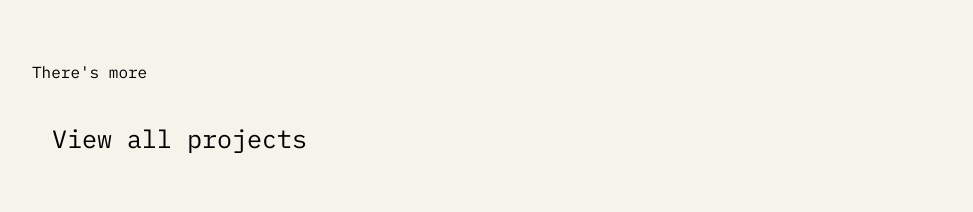
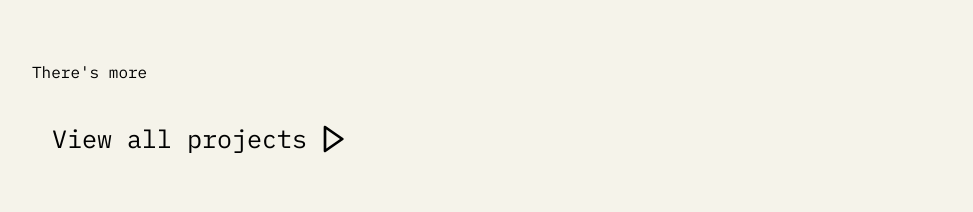
Before and after one commit to ImieboGodson/portfolio-v1.0, a React (Create React App) app: page / in a window 1280 px wide. Shown: the part 2260-2472 px from the top of the page, without its empty margins (78-1051 px from the left). Built offline with nearby package versions, Linux system fonts and the light colour scheme.

Commit message:
minor styling to projects section

```diff
--- a/src/sections/projects/Projects.jsx
+++ b/src/sections/projects/Projects.jsx
@@ -1,5 +1,6 @@
 import './projects.scss';
 import { AiTwotoneFolderOpen } from "react-icons/ai";
+import { BiRightArrow } from "react-icons/bi";
 import Header from '../../components/header/Header';
 import ProjectsList from '../../components/projectsList/ProjectsList';
 
@@ -25,6 +26,7 @@ const Projects = () => {
                         </div>
                         <div className='viewallproject-btn'>
                             <p className='btn-text'>View all projects</p>
+                            <BiRightArrow className='viewallproject-btn-icon'/>
                         </div>
                     </div>
                 </div>
--- a/src/sections/projects/projects.scss
+++ b/src/sections/projects/projects.scss
@@ -55,11 +55,19 @@
             .viewallproject-btn {
                 margin-top: 40px;
                 margin-left: 20px;
+                display: flex;
+                justify-content: flex-start;
+                align-items: center;
                 cursor: pointer;
 
                 p {
+                    margin-right: 10px;
                     font-size: 25px;
                     font-weight: 400;
+                }
+
+                .viewallproject-btn-icon {
+                    font-size: 2rem;
                 }
             }
         }
```
